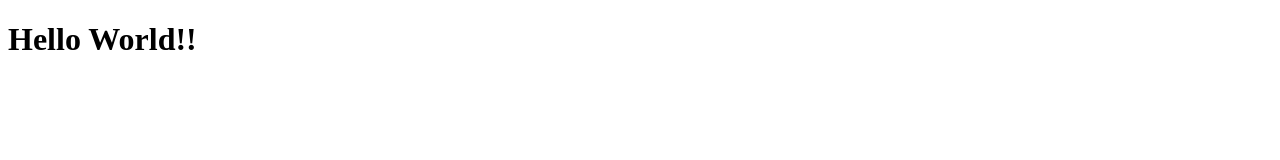
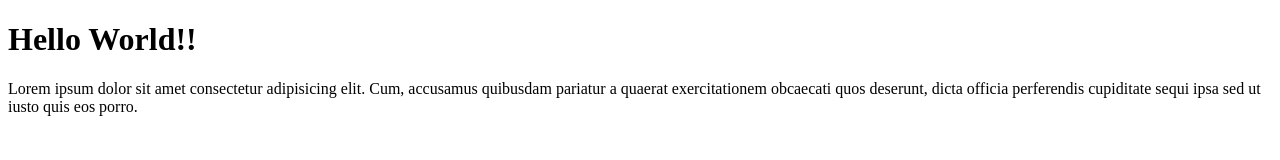
Before and after one commit to firdaauliar/git-test, a plain HTML site: page index.html in a window 1280 px wide. Drawn offline with Linux system fonts and the light colour scheme.

Commit message:
menambahkan paragraf baru

```diff
--- a/index.html
+++ b/index.html
@@ -8,6 +8,7 @@
 </head>
 <body>
     <h1>Hello World!!</h1>
+    <p>Lorem ipsum dolor sit amet consectetur adipisicing elit. Cum, accusamus quibusdam pariatur a quaerat exercitationem obcaecati quos deserunt, dicta officia perferendis cupiditate sequi ipsa sed ut iusto quis eos porro.</p>
 
 </body>
 </html>
```
